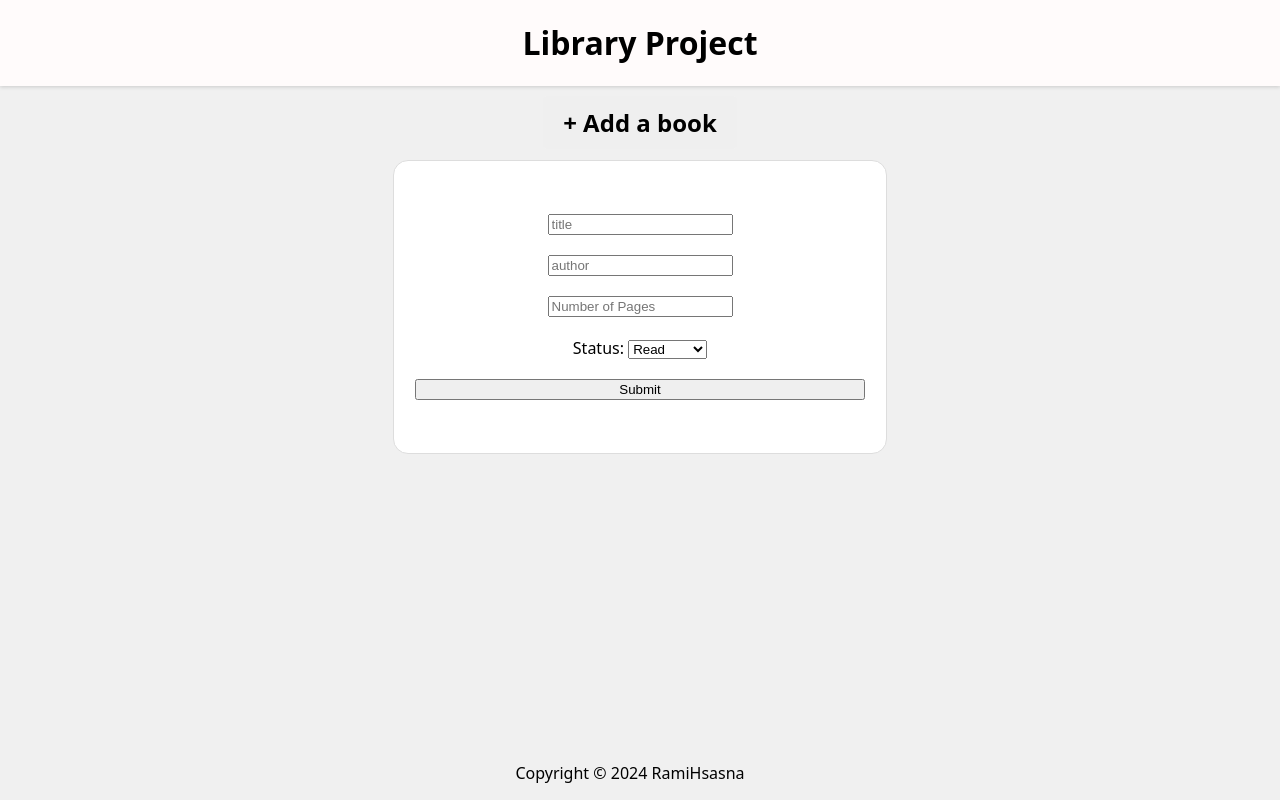
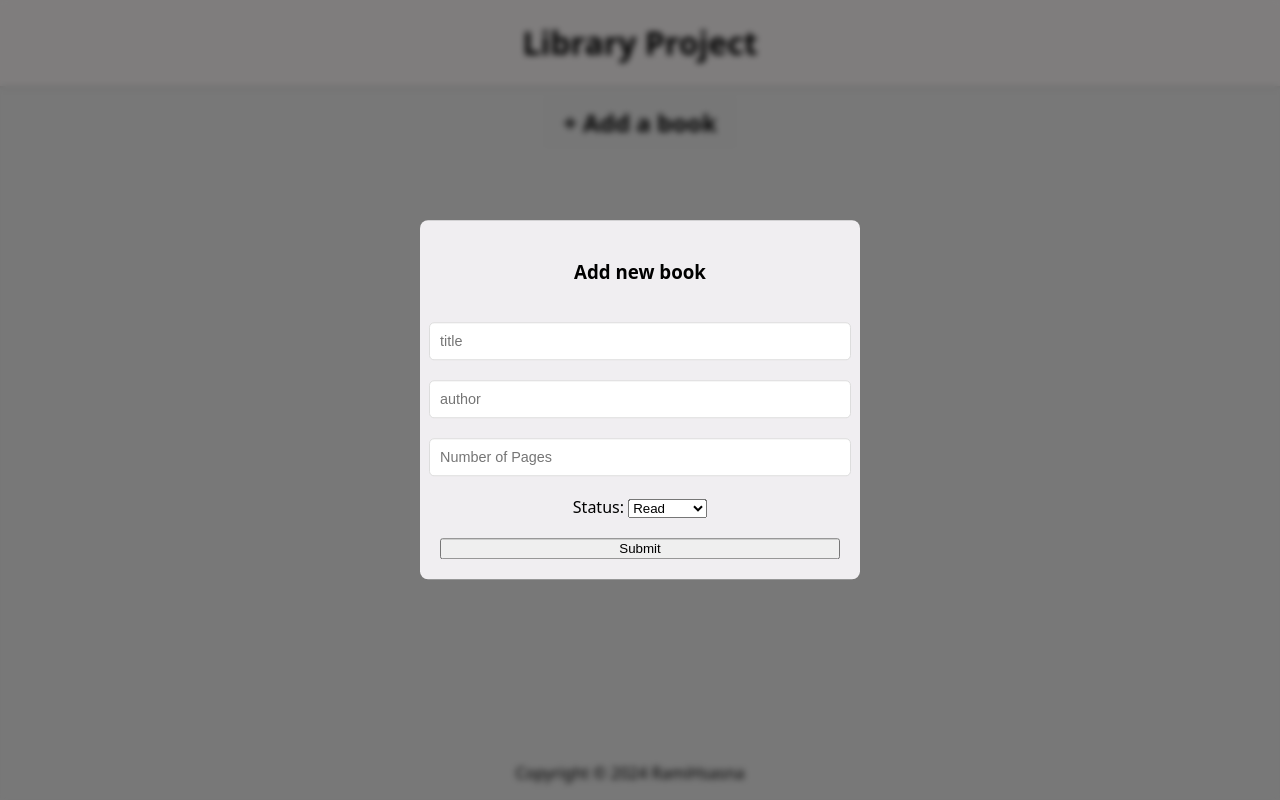
Before and after one commit to RamiHsasna/Library, a plain HTML site: page index.html in a window 1280 px wide. Both pictures are taken after a click on the button "+ Add a book". Drawn offline with Linux system fonts and the light colour scheme.

Commit message:
Introduced changes to the project :
-Added a modal for the form
-Added styling for the modal and a blur effect on the bg
-Form modal pops up when clicking on the add a book btn
+Will work on styling the model more in the future

```diff
--- a/index.html
+++ b/index.html
@@ -11,7 +11,7 @@
     <div class="header">
       <h1>Library Project</h1>
     </div>
-    <button id="createBook">+ Add a book</button>
+    <button class="btn btn-add" id="addBookBtn">+ Add a book</button>
     <footer class="footer">
       <p>
         Copyright ©
@@ -24,8 +24,9 @@
         <i class="fab fa-github"></i>
       </a>
     </footer>
-    <div class="modal hidden" id="addBookModal">
+    <div class="modal" id="addBookModal">
       <form class="add-book-form" id="addBookForm">
+        <h3>Add new book</h3>
         <input
           class="input"
           type="text"
@@ -60,8 +61,6 @@
         <button class="btn btn-light-green" type="submit">Submit</button>
       </form>
     </div>
-    <div class="overlay hidden" id="overlay"></div>
-    <!-- <div class="overlay hidden"></div>
-    <button class="btn btn-add">+ Add book</button> -->
+    <div class="overlay" id="overlay"></div>
   </body>
 </html>
--- a/script.js
+++ b/script.js
@@ -34,4 +34,19 @@ class Library {
     return this.books.some((book) => book.title === newBook.title);
   }
 }
-const Library = new Library();
+const library = new Library();
+
+// User Interface
+
+const addBookBtn = document.getElementById("addBookBtn");
+const addBookModal = document.getElementById("addBookModal");
+const overlay = document.getElementById("overlay");
+
+const openAddBookModal = () => {
+  addBookForm.reset();
+  addBookModal.classList.add("active");
+  overlay.classList.add("active");
+};
+
+addBookBtn.onclick = openAddBookModal;
+overlay.onclick = closeAllModals;
--- a/style.css
+++ b/style.css
@@ -22,7 +22,7 @@ body {
   justify-content: center;
 }
 
-#createBook {
+#addBookBtn {
   color: black;
   font-size: 24px;
   font-weight: bold;
@@ -35,7 +35,7 @@ body {
   cursor: pointer;
 }
 
-#createBook:hover {
+#addBookBtn:hover {
   filter: brightness(90%);
 }
 
@@ -50,20 +50,41 @@ body {
   width: 100%;
 }
 
+.fa-github {
+  font-size: 24px;
+  color: var(--black);
+  transition: transform 0.3s ease-in-out;
+}
+
+.fa-github:hover {
+  transform: rotate(360deg) scale(1.2);
+}
 /* modals */
+
 .modal {
-  display: flex;
-  flex-direction: column;
-  justify-content: center;
-  gap: 0.4rem;
-  width: 450px;
-  padding: 1.3rem;
-  min-height: 250px;
-  position: absolute;
-  top: 20%;
-  background-color: white;
+  position: fixed;
+  z-index: 2;
+  top: 50%;
+  left: 50%;
+  width: 400px;
+  padding: 20px;
+  border-radius: 8px;
+  background-color: #f0eef1;
+  text-align: center;
+  transform: translate(-50%, -50%) scale(0);
+  transition: 0.2s ease-in-out;
+}
+
+.modal.active {
+  transform: translate(-50%, -50%) scale(1);
+}
+
+.modal input {
+  padding: 10px;
   border: 1px solid #ddd;
-  border-radius: 15px;
+  border-radius: 5px;
+  font-size: 0.9em;
+  width: 100%;
 }
 
 .add-book-form {
@@ -77,10 +98,6 @@ body {
   width: 100%;
 }
 
-.modal.active {
-  transform: translate(-50%, -50%) scale(1);
-}
-
 .overlay {
   position: fixed;
   top: 0;
@@ -89,8 +106,16 @@ body {
   width: 100%;
   height: 100%;
   background-color: rgba(0, 0, 0, 0.5);
+  backdrop-filter: blur(3px);
+  z-index: 1;
 }
 
 .overlay.active {
   display: block;
 }
+
+.input {
+  width: 100%;
+  padding: 10px;
+  border-radius: 8px;
+}
```
